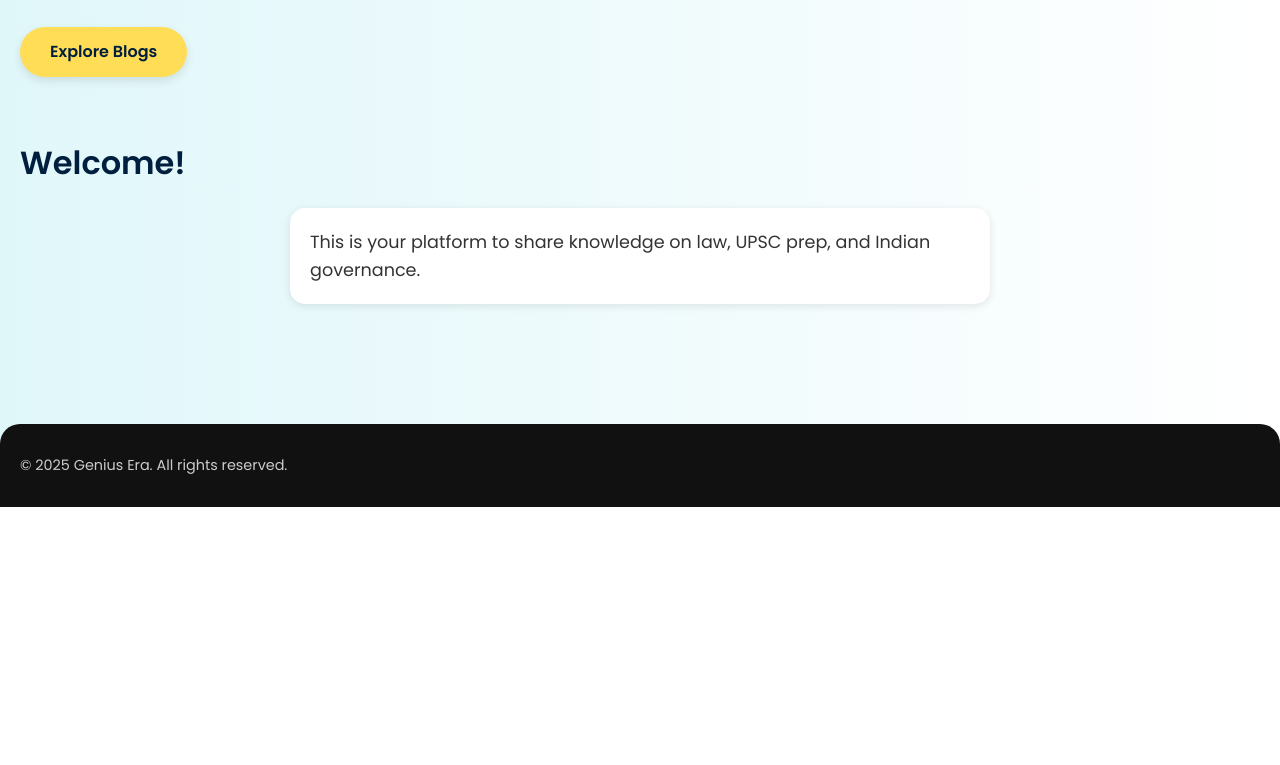
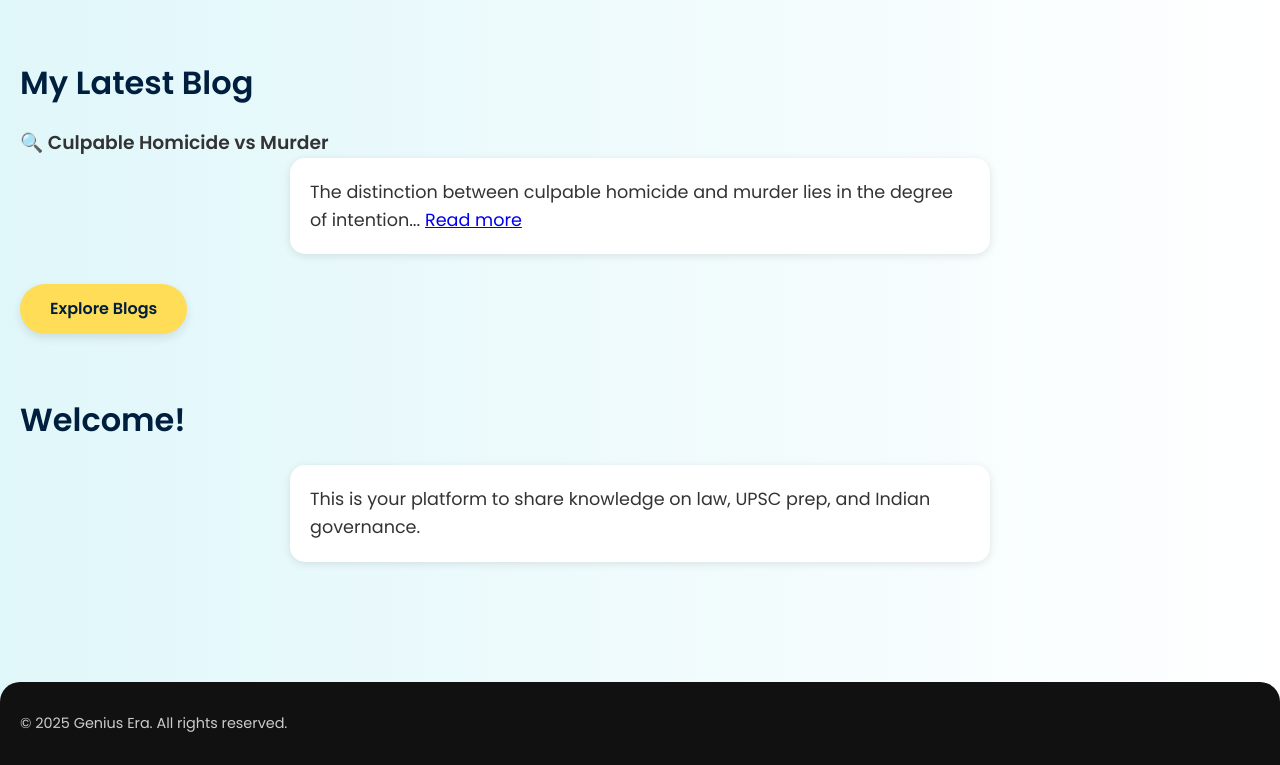
Before and after one commit to Genius2002Swapnil/Genius, a plain HTML site: page index.html in a window 1280 px wide. Shown: the part 1589-2354 px from the top of the page. Before the commit the page ends 2096 px from the top, so only its background shows below. Drawn offline with Linux system fonts and the light colour scheme.

Commit message:
Add files via upload

```diff
--- a/index.html
+++ b/index.html
@@ -40,6 +40,18 @@
     <iframe width="560" height="315" src="https://www.youtube.com/embed/3vsoR6Zf3mc" frameborder="0" allowfullscreen></iframe>
   </div>
 </section>
+<!--blog section-->
+<!-- Blog Section -->
+<section id="blog">
+  <h2>My Latest Blog</h2>
+  <article>
+    <h3>🔍 Culpable Homicide vs Murder</h3>
+    <p>
+      The distinction between culpable homicide and murder lies in the degree of intention...
+      <a href="blog1.html">Read more</a>
+    </p>
+  </article>
+</section>
 <a href="#" class="main-btn">Explore Blogs</a>
     <section>
       <h2>Welcome!</h2>
```
